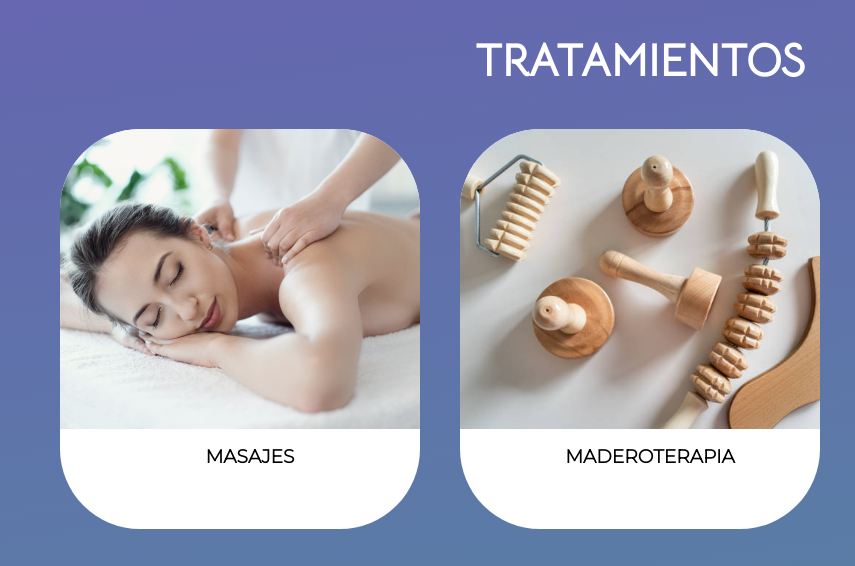
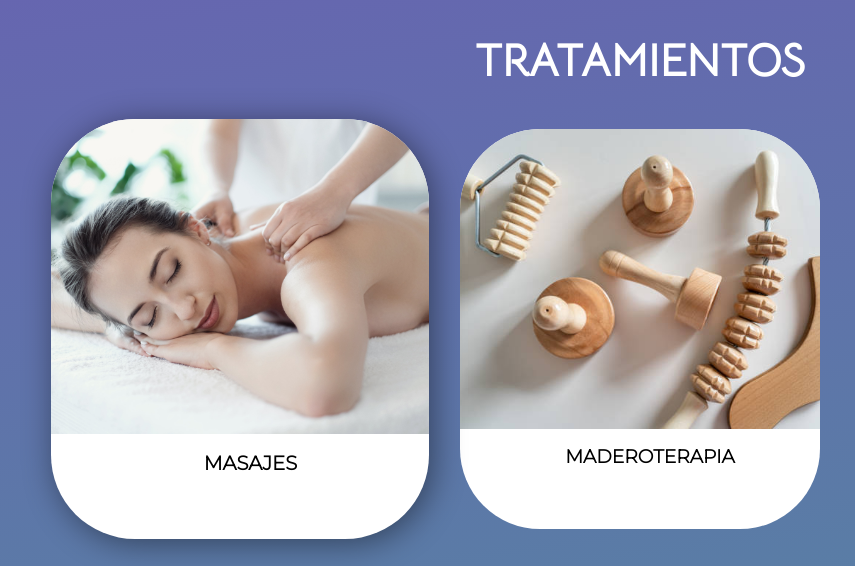
Before and after one commit to SoniaDiazg/landing_quiromasaje_DiazGarzon, a plain HTML site: page index.html in a window 1280 px wide. In both pictures the pointer is over the element "MASAJES". Shown: the part 1403-1969 px from the top of the page, 0-855 px from the left. Drawn offline with Linux system fonts and the light colour scheme.

Commit message:
añado hover con transicion y sombra en los traitments card

```diff
--- a/css/style.css
+++ b/css/style.css
@@ -209,6 +209,12 @@
             background-color: #ffffff;
             border-radius: 80px;
             display: inline-block;
+            transition: all .5s;
+        }
+
+        .traitment-card:hover{
+            transform: scale(1.05);
+            box-shadow: 4px 4px 30px rgba(0,0,0, .45);
         }
 
         .traitment-card img{
```
